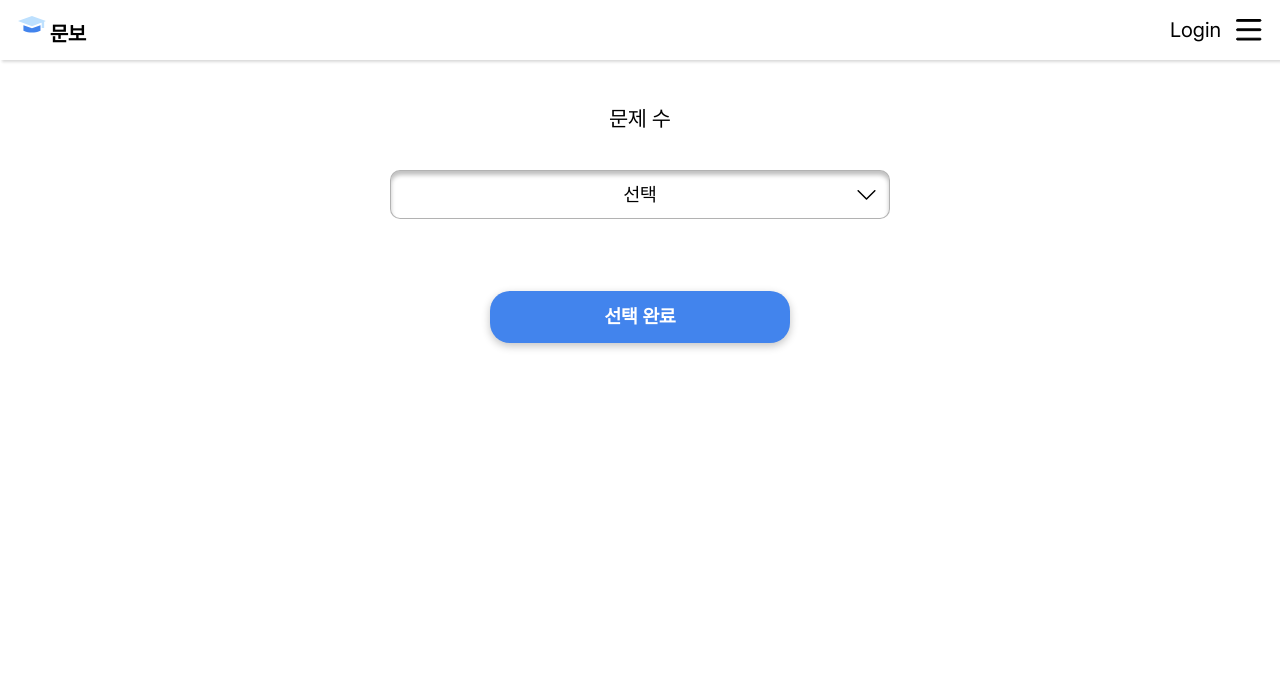
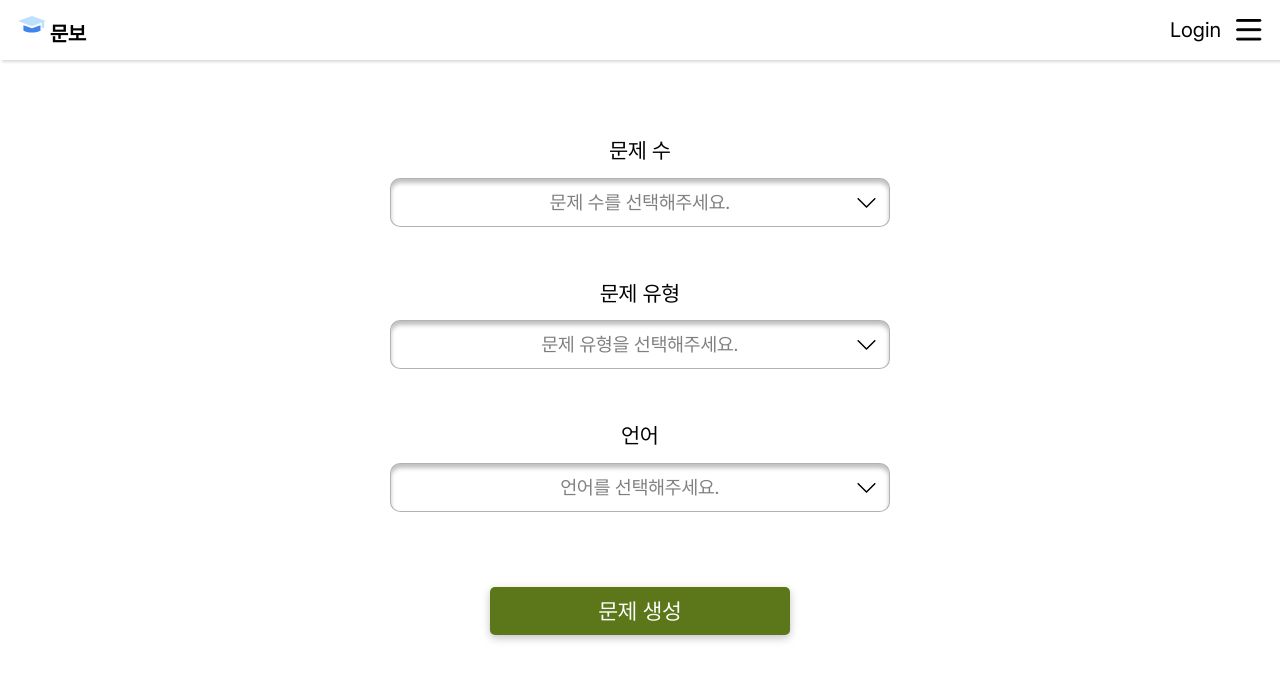
Before and after one commit to HEJO2024/MUNBO-2024-user, a React (Vite) app: page /note/quiz/settings in a window 1280 px wide. Shown: the top 680 px of the page. Built offline with nearby package versions, Linux system fonts and the light colour scheme.

Commit message:
index.html meta태그 추가

```diff
--- a/index.html
+++ b/index.html
@@ -2,6 +2,10 @@
 <html lang="en">
   <head>
     <meta charset="UTF-8" />
+    <meta
+      http-equiv="Content-Security-Policy"
+      content="upgrade-insecure-requests"
+    />
     <link rel="icon" type="image/svg+xml" href="/logo.svg" />
     <link type="text/css" rel="stylesheet" href="/src/styles/reset.css" />
     <meta name="viewport" content="width=device-width, initial-scale=1.0" />
--- a/src/components/Dropdown.jsx
+++ b/src/components/Dropdown.jsx
@@ -1,20 +1,55 @@
 import "../styles/components/Dropdown.css";
 
 import PropTypes from "prop-types";
+import { useState } from "react";
 
-export default function Dropdown({ handleOptionClick }) {
+export default function Dropdown({ message, options, defaultOption }) {
+  const [selected, setSelected] = useState(defaultOption);
+  const [isOpen, setIsOpen] = useState(false);
+
+  const handleOptionClick = (option) => {
+    setSelected(option);
+    setIsOpen(false);
+  };
+
   return (
-    <ul className="dropdown">
-      <li
-        className="dropdown__option"
-        onClick={() => handleOptionClick("정보처리기사")}
+    <div className="dropdown">
+      <p
+        className="dropdown__text"
+        style={{
+          marginBottom: message !== "자격증을 선택해주세요." ? "1rem" : "",
+        }}
       >
-        정보처리기사
-      </li>
-    </ul>
+        {message}
+      </p>
+      <button
+        className="dropdown__label"
+        onClick={() => setIsOpen(!isOpen)}
+        style={{
+          color: selected === defaultOption ? "rgba(0, 0, 0, 0.50)" : "",
+        }}
+      >
+        {selected}
+      </button>
+      {isOpen && (
+        <ul className="dropdown__list">
+          {options.map((option, index) => (
+            <li
+              key={index}
+              className="dropdown__option"
+              onClick={() => handleOptionClick(option)}
+            >
+              {option}
+            </li>
+          ))}
+        </ul>
+      )}
+    </div>
   );
 }
 
 Dropdown.propTypes = {
-  handleOptionClick: PropTypes.func.isRequired,
+  message: PropTypes.string.isRequired,
+  options: PropTypes.array.isRequired,
+  defaultOption: PropTypes.string.isRequired,
 };
--- a/src/pages/Note/Quiz/Settings.jsx
+++ b/src/pages/Note/Quiz/Settings.jsx
@@ -8,29 +8,32 @@ import { useState } from "react";
 
 export default function Settings() {
   const navigate = useNavigate();
-  const [quizNum, setSelected] = useState("선택");
-  const [isOpen, setIsOpen] = useState(false);
-
-  const handleOptionClick = (option) => {
-    setSelected(option);
-    setIsOpen(false);
-  };
 
   return (
     <div className="settings">
       <Header />
       <div className="settings__container">
         <div className="settings__wrapper">
-          <p className="select__text">문제 수</p>
-          <button className="select__label" onClick={() => setIsOpen(!isOpen)}>
-            {quizNum}
-          </button>
-          {isOpen && <Dropdown handleOptionClick={handleOptionClick} />}
+          <Dropdown
+            message="문제 수"
+            options={[1, 2, 3, 4, 5, 6, 7, 8, 9, 10]}
+            defaultOption="문제 수를 선택해주세요."
+          />
+          <Dropdown
+            message="문제 유형"
+            options={["객관식(4지선다)", "주관식", "OX 퀴즈"]}
+            defaultOption="문제 유형을 선택해주세요."
+          />
+          <Dropdown
+            message="언어"
+            options={["한국어", "영어"]}
+            defaultOption="언어를 선택해주세요."
+          />
           <button
-            className="select__btn"
-            onClick={() => navigate("/quiz/test")}
+            className="settings__btn"
+            onClick={() => navigate("/note/quiz")}
           >
-            선택 완료
+            문제 생성
           </button>
         </div>
       </div>
--- a/src/pages/Quiz/Select.jsx
+++ b/src/pages/Quiz/Select.jsx
@@ -4,28 +4,20 @@ import Dropdown from "../../components/Dropdown";
 import Header from "../../components/Header";
 import MenuBar from "../../components/MenuBar";
 import { useNavigate } from "react-router-dom";
-import { useState } from "react";
 
 export default function Select() {
   const navigate = useNavigate();
-  const [selected, setSelected] = useState("선택");
-  const [isOpen, setIsOpen] = useState(false);
-
-  const handleOptionClick = (option) => {
-    setSelected(option);
-    setIsOpen(false);
-  };
 
   return (
     <div className="select">
       <Header />
       <div className="select__container">
         <div className="select__wrapper">
-          <p className="select__text">자격증을 선택해주세요.</p>
-          <button className="select__label" onClick={() => setIsOpen(!isOpen)}>
-            {selected}
-          </button>
-          {isOpen && <Dropdown handleOptionClick={handleOptionClick} />}
+          <Dropdown
+            message="자격증을 선택해주세요."
+            options={["정보처리기사"]}
+            defaultOption="선택"
+          />
           <button
             className="select__btn"
             onClick={() => navigate("/quiz/test")}
--- a/src/styles/components/Dropdown.css
+++ b/src/styles/components/Dropdown.css
@@ -1,29 +1,49 @@
 .dropdown {
+  width: 100%;
+  display: flex;
+  flex-direction: column;
+  justify-content: center;
+  align-items: center;
+  position: relative;
+}
+.dropdown__text {
+  font-size: 1.35rem;
+  font-weight: 500;
+  margin-bottom: 2.5rem;
+}
+.dropdown__label {
+  width: 78%;
+  max-width: 500px;
+  background: none;
+  border: none;
+  border-radius: 0.625rem;
+  border: 1px solid rgba(0, 0, 0, 0.3);
+  box-shadow: 0px 4px 4px 0px rgba(0, 0, 0, 0.25) inset;
+  background: url("../../assets/icon/icon_arrow.svg") calc(100% - 10px) center
+    no-repeat;
+  cursor: pointer;
+  font-size: 1.2rem;
+  padding: 12px;
+  margin-bottom: 3.5rem;
+}
+.dropdown__list {
   position: absolute;
-  top: 50%;
-  width: 70%;
+  top: 63%;
+  width: 78%;
   max-width: 500px;
   height: auto;
   max-height: 300px;
   display: flex;
   flex-direction: column;
-  justify-content: center;
-  align-items: center;
   font-size: 1.2rem;
   box-shadow: 5px 4px 44.4px -10px rgba(0, 0, 0, 0.25);
   border-radius: 0.625rem;
-  overflow-y: auto;
+  overflow-y: scroll;
   background-color: #fff;
+  z-index: 50;
 }
-.dropdown::-webkit-scrollbar {
-  width: 4px;
-}
-.dropdown::-webkit-scrollbar-thumb {
-  background-color: #c0c0c0;
-  border-radius: 100px;
-}
-.dropdown::-webkit-scrollbar-track {
-  background-color: #fff;
+.dropdown__list::-webkit-scrollbar {
+  display: none;
 }
 .dropdown__option {
   display: flex;
@@ -34,6 +54,9 @@
   border: 1px solid rgba(0, 0, 0, 0.2);
   padding: 12px;
 }
+.dropdown__option:hover {
+  background-color: #dee2e6;
+}
 .dropdown__option:nth-child(1) {
   border-top-left-radius: 0.625rem;
   border-top-right-radius: 0.625rem;
--- a/src/styles/pages/Note/Quiz/Settings.css
+++ b/src/styles/pages/Note/Quiz/Settings.css
@@ -1,17 +1,14 @@
 .settings {
   width: 100%;
   height: 100%;
-  overflow-y: scroll;
-}
-.settings::-webkit-scrollbar {
-  display: none;
+  position: relative;
 }
 .settings__container {
   width: 100%;
   height: auto;
-  margin-top: 60px;
-  margin-bottom: 85px;
-  padding-top: 3rem;
+  position: absolute;
+  top: 60px;
+  bottom: 85px;
 }
 .settings__wrapper {
   width: 100%;
@@ -21,3 +18,17 @@
   justify-content: center;
   align-items: center;
 }
+.settings__btn {
+  color: #fff;
+  font-size: 1.4rem;
+  font-weight: 500;
+  border: none;
+  border-radius: 0.3125rem;
+  background: #5b771a;
+  box-shadow: 0px 3px 8px rgba(0, 0, 0, 0.24);
+  width: 45%;
+  max-width: 300px;
+  height: 48px;
+  cursor: pointer;
+  margin-top: 1.2rem;
+}
--- a/src/styles/pages/Quiz/Select.css
+++ b/src/styles/pages/Quiz/Select.css
@@ -18,25 +18,6 @@
   justify-content: center;
   align-items: center;
 }
-.select__text {
-  font-size: 1.35rem;
-  margin-bottom: 2.5rem;
-}
-.select__label {
-  width: 70%;
-  max-width: 500px;
-  background: none;
-  border: none;
-  border-radius: 0.625rem;
-  border: 1px solid rgba(0, 0, 0, 0.3);
-  box-shadow: 0px 4px 4px 0px rgba(0, 0, 0, 0.25) inset;
-  background: url("../../../assets/icon/icon_arrow.svg") calc(100% - 10px)
-    center no-repeat;
-  cursor: pointer;
-  font-size: 1.2rem;
-  padding: 12px;
-  margin-bottom: 4.5rem;
-}
 .select__btn {
   color: #fff;
   font-size: 1.2rem;
@@ -49,4 +30,5 @@
   max-width: 300px;
   height: 52px;
   cursor: pointer;
+  margin-top: 1rem;
 }
```
